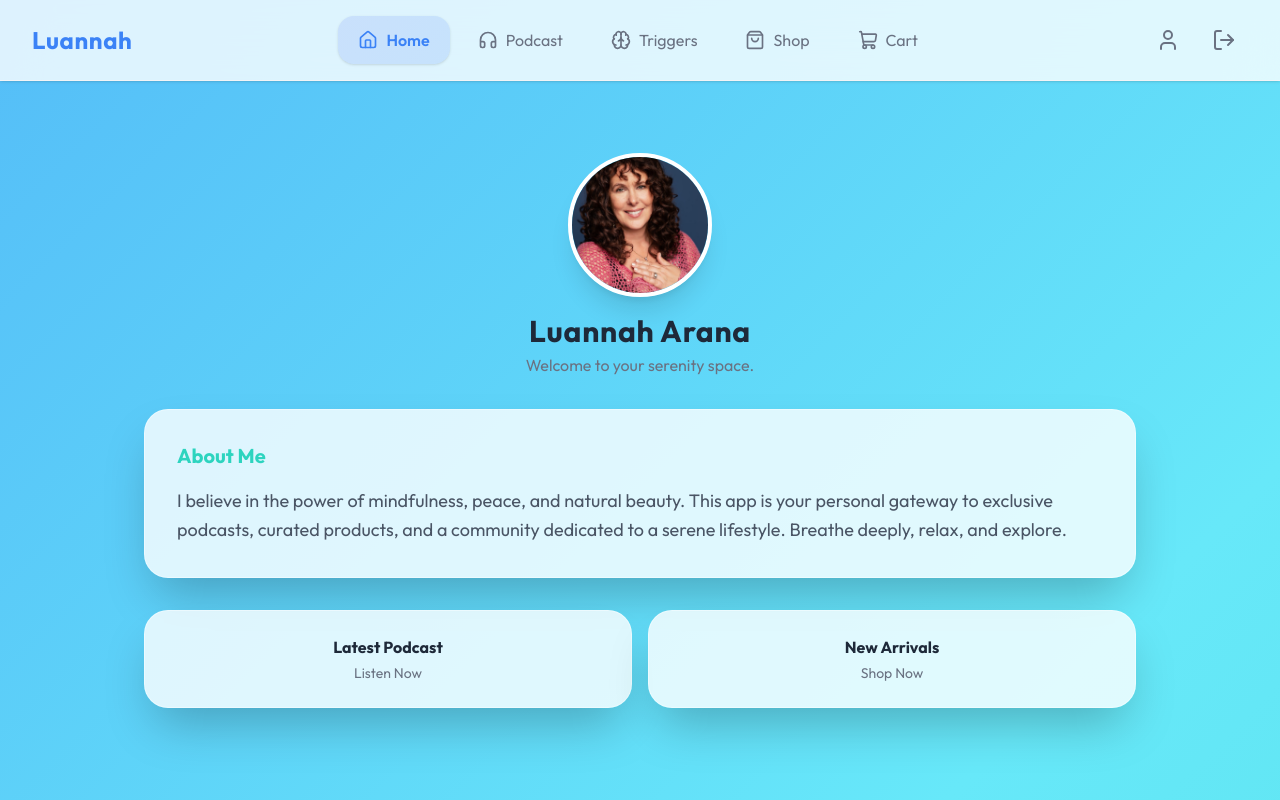
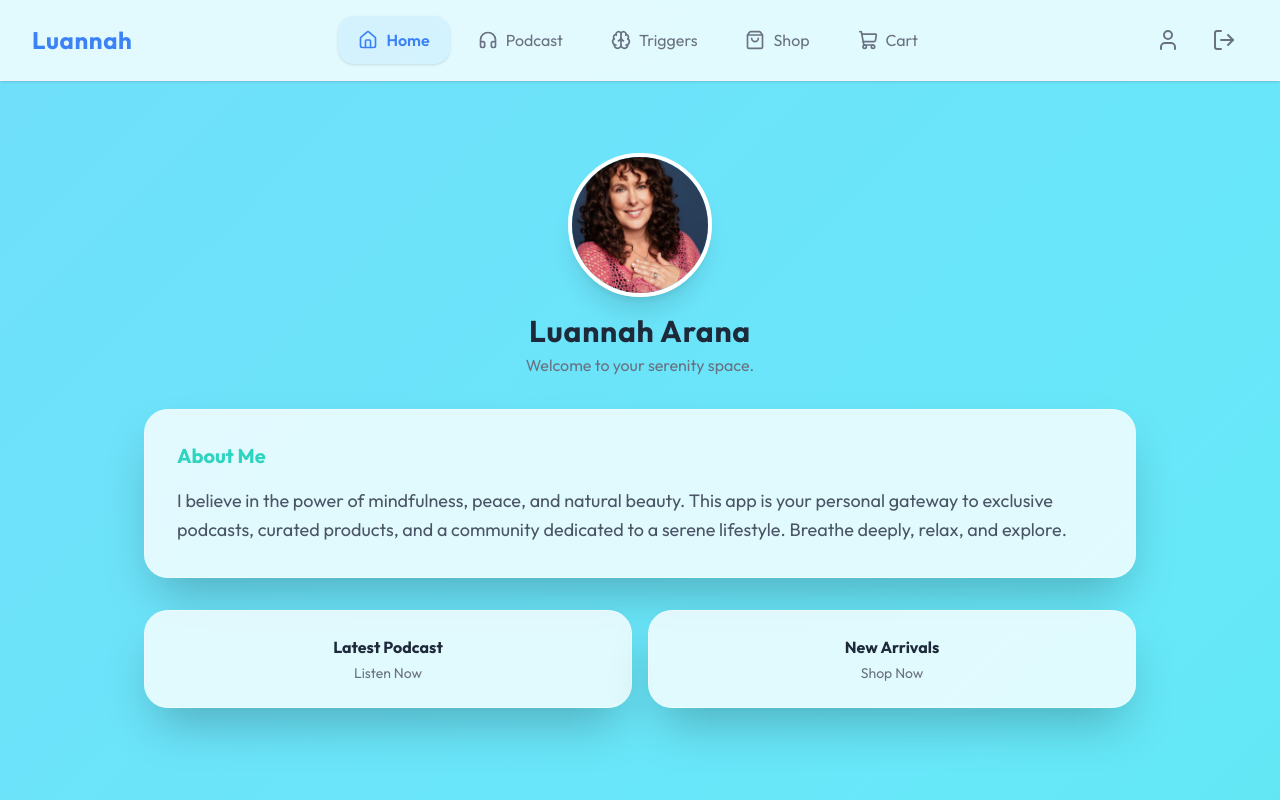
Before and after one commit to jesussalinasdev/luannah-app, a Next.js app: page /dashboard in a window 1280 px wide. Built offline with nearby package versions, Linux system fonts and the light colour scheme.

Commit message:
style: soften background gradient to pastel sky blue colors

```diff
--- a/src/app/globals.css
+++ b/src/app/globals.css
@@ -27,7 +27,7 @@
 
   .btn-primary {
     @apply w-full py-4 px-6 rounded-2xl text-white font-bold text-lg transition-transform hover:-translate-y-1 active:translate-y-0 shadow-lg shadow-teal-500/30;
-    background: linear-gradient(-45deg, #2dd4bf, #67e8f9, #3b82f6, #6366f1);
+    background: linear-gradient(-45deg, #2dd4bf, #67e8f9, #7dd3fc, #93c5fd);
     background-size: 600% 600%;
     animation: gradientMove 8s ease-in-out infinite;
   }
@@ -46,7 +46,7 @@
 }
 
 .animated-marine-bg {
-  background: linear-gradient(-45deg, #2dd4bf, #67e8f9, #3b82f6, #6366f1);
+  background: linear-gradient(-45deg, #2dd4bf, #67e8f9, #7dd3fc, #93c5fd);
   background-size: 600% 600%;
   animation: gradientMove 8s ease-in-out infinite;
 }
```
